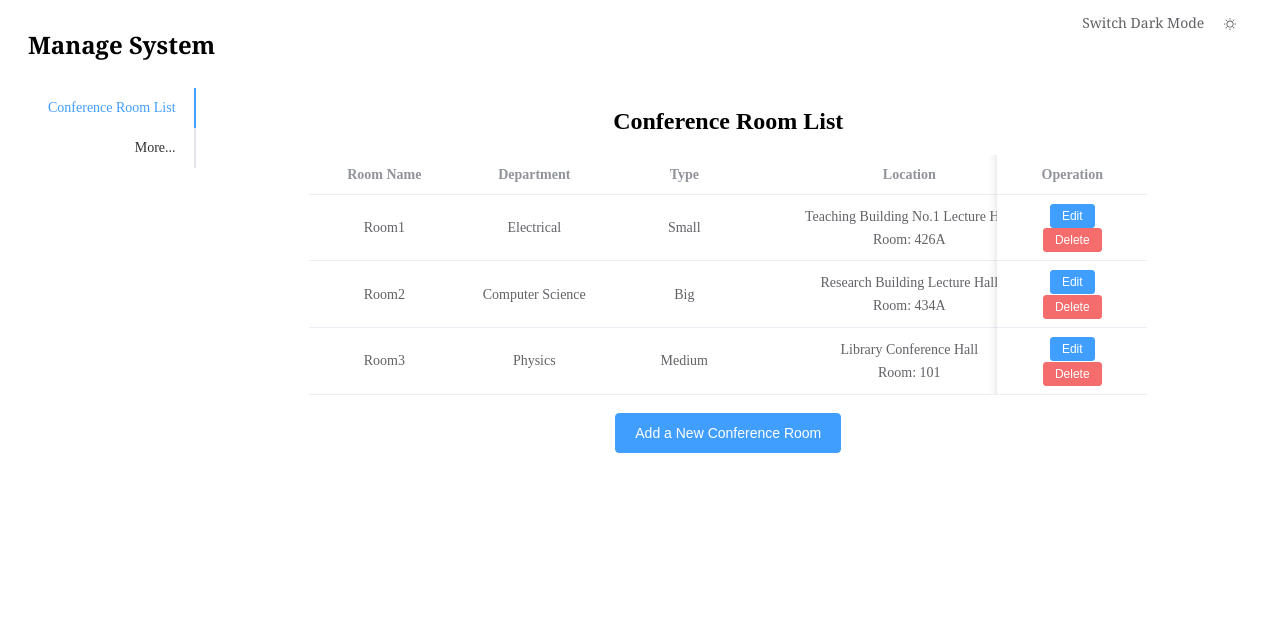
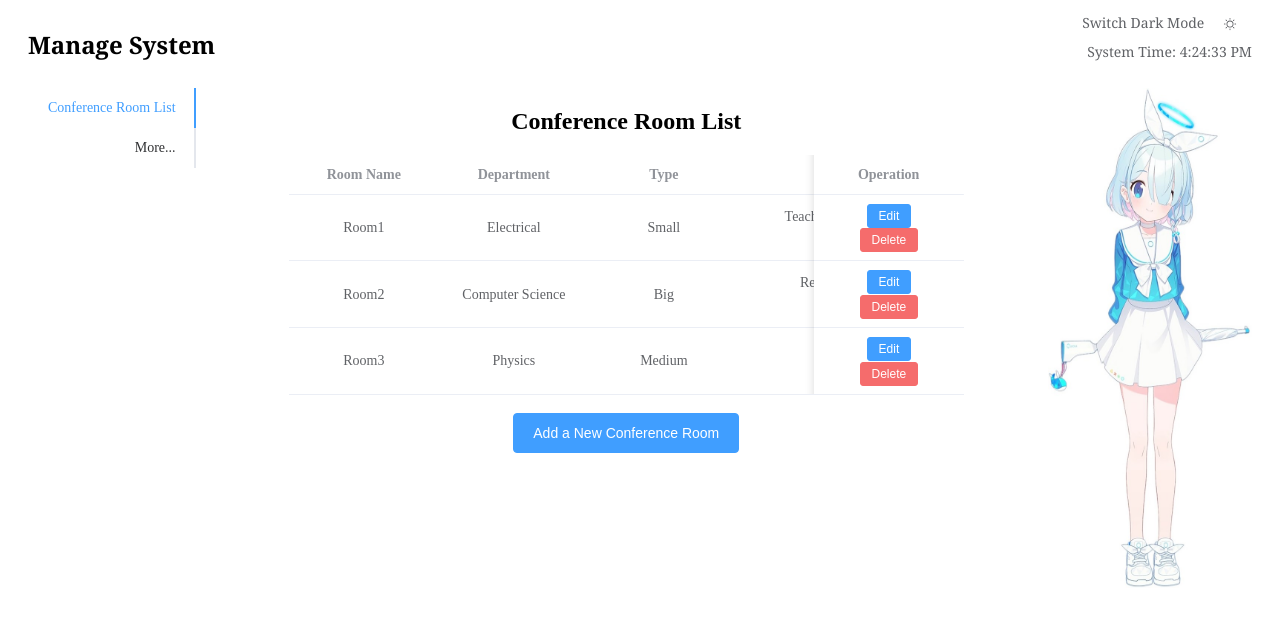
Before and after one commit to DeerInForestovo/OOAD-Assignment, a Vue app in the folder Assignment1/conference-room/: page / in a window 1280 px wide. Shown: the top 626 px of the page. Built offline with nearby package versions, Linux system fonts and the light colour scheme.

Commit message:
finish: portrait

```diff
--- a/Assignment1/conference-room/src/components/ConferenceRooomTable.vue
+++ b/Assignment1/conference-room/src/components/ConferenceRooomTable.vue
@@ -18,6 +18,8 @@
               <el-icon v-if="isDark"> <Sunny/> </el-icon>
               <el-icon v-else> <Moon/> </el-icon>
             </el-button>
+            <br>
+            <el-text> System Time: {{this.systemTime}} </el-text>
           </el-col>
         </el-row>
 
@@ -25,10 +27,9 @@
       </el-header>
 
 
-      <el-container>
       <el-main>
         <el-row>
-            <el-col :span="24">
+          <el-col :span="20">
 
             <el-tabs :tab-position="'left'" id="TabRoot">
               <el-tab-pane label="Conference Room List">
@@ -203,17 +204,20 @@
             </el-tabs>
 
           </el-col>
+
+          <el-col :span="4" class="Portrait">
+            <img src="../assets/Arona.jpg" v-if="isDark"/>
+            <img src="../assets/Prona.jpg" v-else/>
+          </el-col>
         </el-row>
       </el-main>
-      </el-container>
-
     </el-container>
   </div>
 </template>
 
 <script setup>
 import { ref } from 'vue'
-import { Moon, Sunny } from "@element-plus/icons-vue";
+import {Moon, Sunny} from "@element-plus/icons-vue";
 const isDark = ref(true)
 
 const toggleDark = () => {
@@ -230,9 +234,6 @@ const toggleDark = () => {
     }
   }
 }
-
-
-
 </script>
 
 
@@ -366,6 +367,7 @@ export default {
       dialogVisible: false,
       editingIndex: -1,
       dialogTitle: '',
+      systemTime: new Date().toLocaleTimeString('en-US'),
     }
   },
 
@@ -452,6 +454,13 @@ export default {
     disabledDate(time) {
       return time.getTime() <= Date.now()
     },
+    refreshSystemTime(){
+      this.systemTime = new Date().toLocaleTimeString('en-US')
+    }
+  },
+
+  mounted() {
+    setInterval(this.refreshSystemTime,1000)
   }
 }
 </script>
@@ -475,4 +484,14 @@ export default {
   text-align: right;
 }
 
+.Portrait {
+  width: 300px;
+  height: 500px;
+}
+
+.Portrait img {
+  width: 100%;
+  height: 100%;
+}
+
 </style>
```
Also changed, not shown: Assignment1/conference-room/src/assets/Arona.jpg (added), Assignment1/conference-room/src/assets/Prona.jpg (added). Lines whose indentation alone changed are shown as unchanged.
